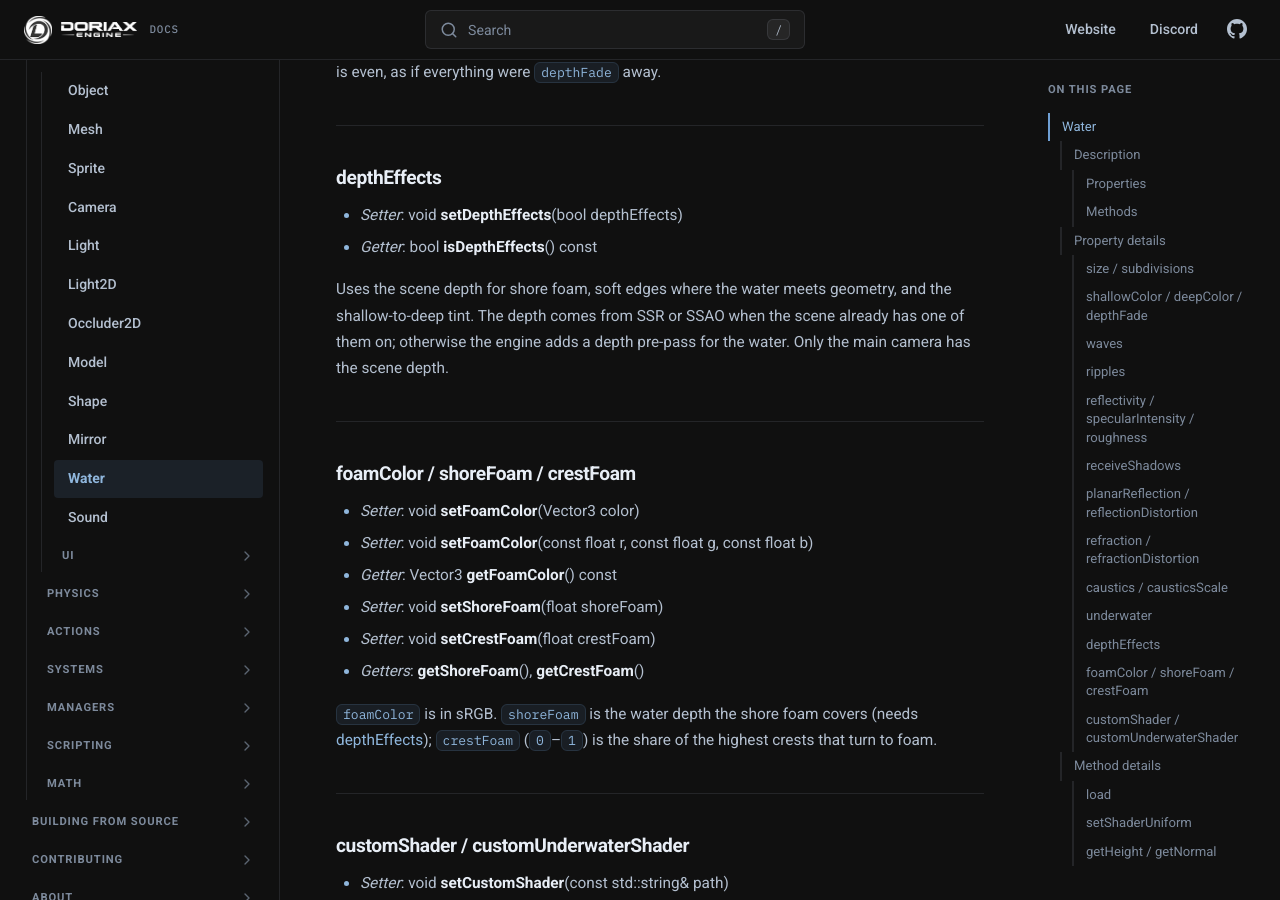
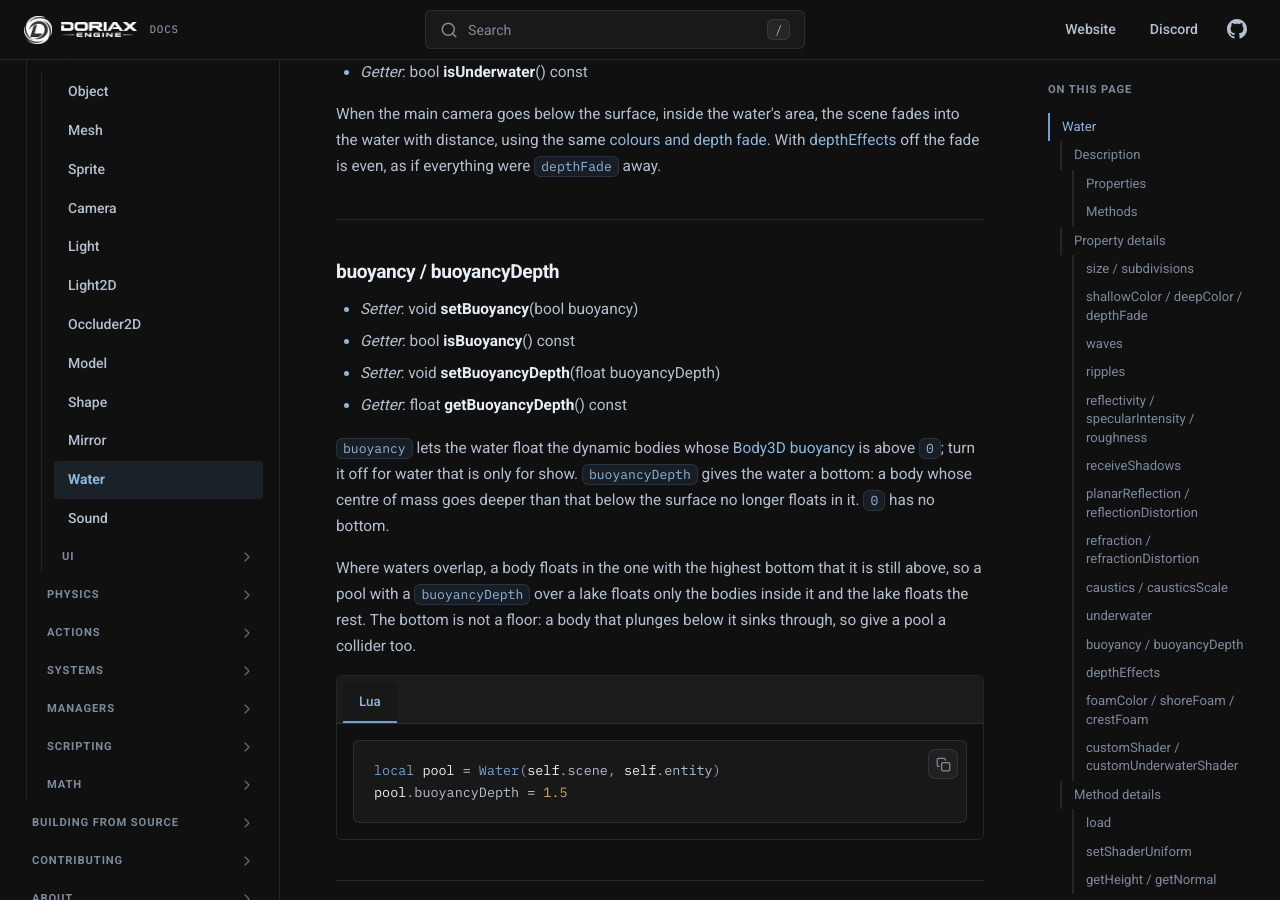
Before and after one commit to doriaxengine/doriax-docs, an MkDocs documentation site: the page built from docs/reference/classes/water.md, in a window 1280 px wide and 900 px high, scrolled down 7623 px. Built offline with MkDocs 1.6.1, drawn with Linux system fonts in a browser that asks for light colours; comment, search, counter and statistics services are not loaded; some of the changed text lies outside the part shown.

Commit message:
Doc Water buoyancy and depth

````diff
--- a/docs/reference/classes/water.md
+++ b/docs/reference/classes/water.md
@@ -45,7 +45,8 @@ surface is drawn and what each feature costs.
     ```
 
 A dynamic [Body3D](body3d.md#buoyancy) with a **buoyancy** above `0` floats on the waves
-without any script; see [Physics — Buoyancy](../../manual/physics.md#buoyancy).
+without any script, while the water's own [buoyancy](#buoyancy-buoyancydepth) is on; see
+[Physics — Buoyancy](../../manual/physics.md#buoyancy).
 
 ### Properties
 
@@ -75,6 +76,8 @@ without any script; see [Physics — Buoyancy](../../manual/physics.md#buoyancy)
 | float | [caustics](#caustics-causticsscale) | `0.5` | C++ \| Lua |
 | float | [causticsScale](#caustics-causticsscale) | `2.0` | C++ \| Lua |
 | bool | [underwater](#underwater) | `true` | C++ \| Lua |
+| bool | [buoyancy](#buoyancy-buoyancydepth) | `true` | C++ \| Lua |
+| float | [buoyancyDepth](#buoyancy-buoyancydepth) | `0.0` | C++ \| Lua |
 | bool | [depthEffects](#deptheffects) | `true` | C++ \| Lua |
 | [Vector3](vector3.md) | [foamColor](#foamcolor-shorefoam-crestfoam) | `Vector3(1, 1, 1)` | C++ \| Lua |
 | float | [shoreFoam](#foamcolor-shorefoam-crestfoam) | `0.4` | C++ \| Lua |
@@ -278,6 +281,32 @@ With [depthEffects](#deptheffects) off the fade is even, as if everything were
 
 ---
 
+### buoyancy / buoyancyDepth
+
+* *Setter*: void **setBuoyancy**(bool buoyancy)
+* *Getter*: bool **isBuoyancy**() const
+* *Setter*: void **setBuoyancyDepth**(float buoyancyDepth)
+* *Getter*: float **getBuoyancyDepth**() const
+
+`buoyancy` lets the water float the dynamic bodies whose [Body3D buoyancy](body3d.md#buoyancy)
+is above `0`; turn it off for water that is only for show. `buoyancyDepth` gives the water
+a bottom: a body whose centre of mass goes deeper than that below the surface no longer
+floats in it. `0` has no bottom.
+
+Where waters overlap, a body floats in the one with the highest bottom that it is still
+above, so a pool with a `buoyancyDepth` over a lake floats only the bodies inside it and the
+lake floats the rest. The bottom is not a floor: a body that plunges below it sinks
+through, so give a pool a collider too.
+
+=== "Lua"
+
+    ```lua
+    local pool = Water(self.scene, self.entity)
+    pool.buoyancyDepth = 1.5
+    ```
+
+---
+
 ### depthEffects
 
 * *Setter*: void **setDepthEffects**(bool depthEffects)
````
Also changed, not shown: docs/editor/properties.md (+3 -1 lines), docs/manual/physics.md (+14 -0 lines), docs/reference/classes/body3d.md (+2 -1 lines).
